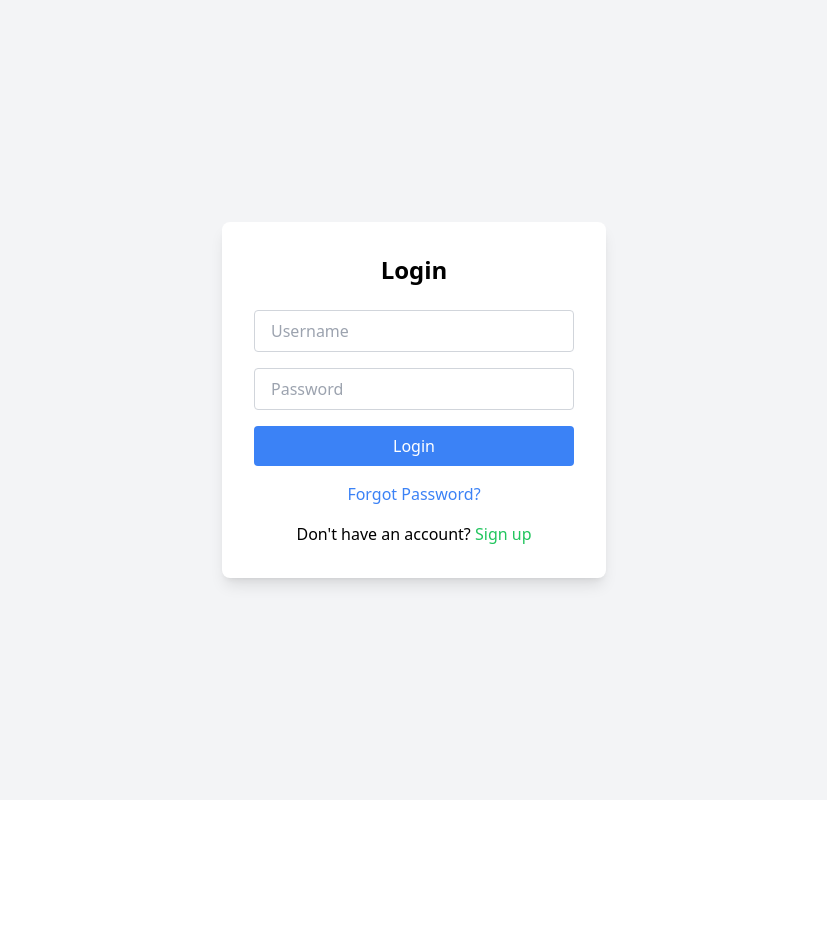
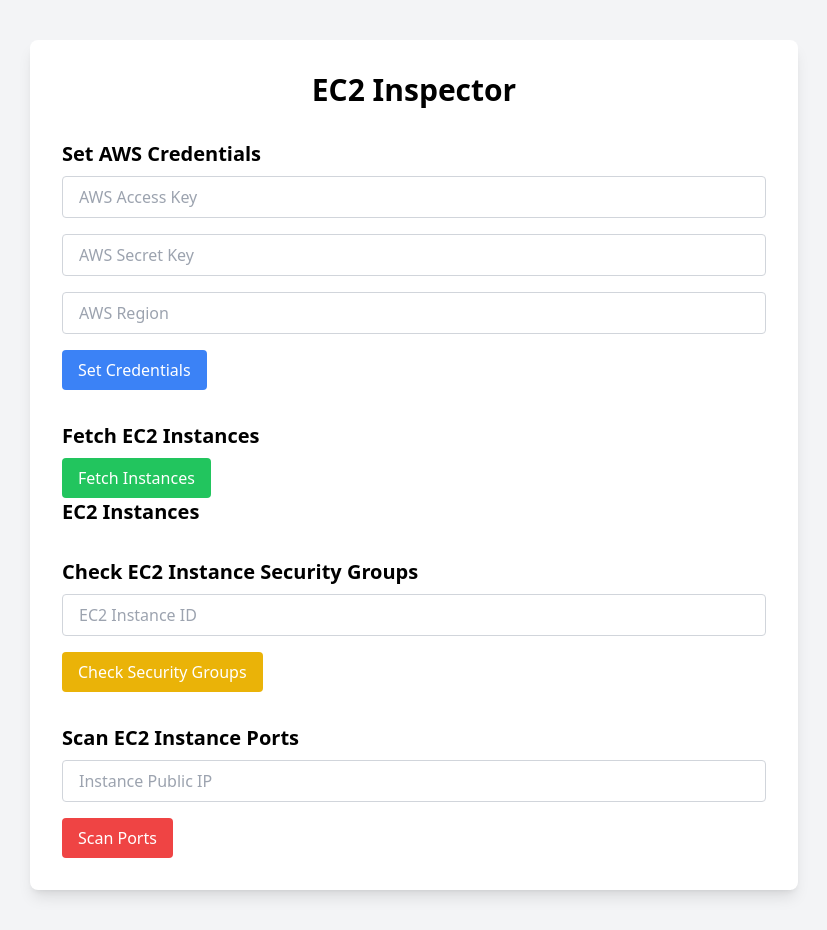
Before and after one commit to iamtoyosee/VulnScannerFrontend, a React (Create React App) app: page / in a window 1280 px wide. Shown: the whole page, without its empty margins (226-1053 px from the left). Before the commit the page ends 800 px from the top, so only its background shows below. Built offline with nearby package versions, Linux system fonts and the light colour scheme.

Commit message:
Authentication

```diff
--- a/src/App.js
+++ b/src/App.js
@@ -21,7 +21,7 @@
       <div className="App">
         <Routes>
           {/* Conditional routing based on authentication */}
-          {!authenticated ? (
+          {authenticated ? (
             <>
               <Route path="/login" element={<Login setAuthenticated={setAuthenticated} />} />
               <Route path="/signup" element={<Signup />} />
```
